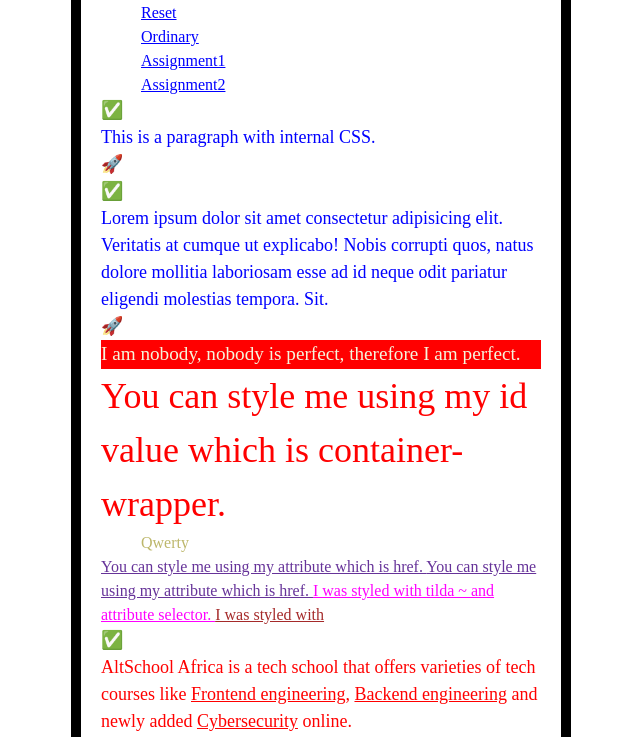
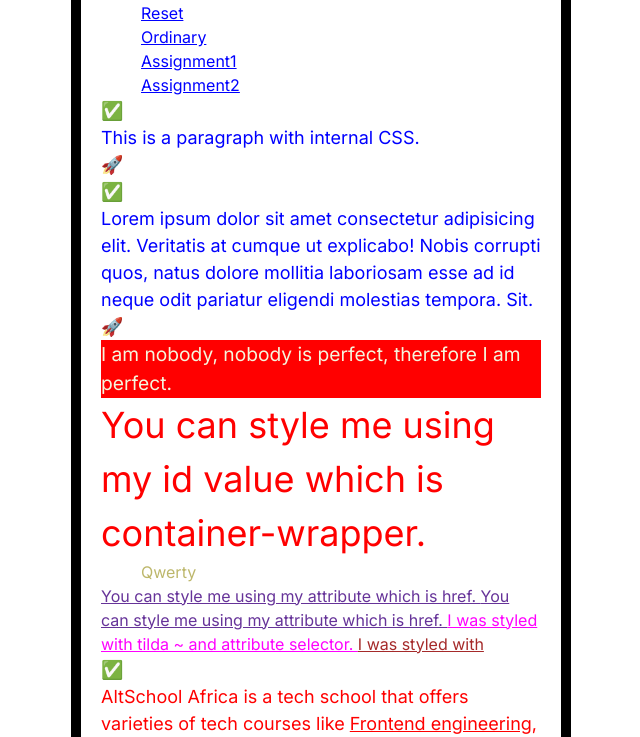
Before and after one commit to Oluwasetemi/specialized-today, a plain HTML site: page index.html in a window 1280 px wide. Shown: the part 126-863 px from the top of the page, without its empty margins (319-959 px from the left). Drawn offline with Linux system fonts and the light colour scheme.

Commit message:
This a commit message

```diff
--- a/index.css
+++ b/index.css
@@ -76,7 +76,10 @@ h6 {
   margin: 0;
   padding: 0;
   box-sizing: border-box;
+  font-family: "Inter", serif;
 }
+
+
 
 p {
   color: red;
--- a/index.html
+++ b/index.html
@@ -1,5 +1,6 @@
 <!DOCTYPE html>
 <html lang="en">
+
     <head>
         <meta charset="UTF-8">
         <meta name="viewport" content="width=device-width, initial-scale=1.0">
@@ -8,7 +9,13 @@
 
         </style>
         <link rel="stylesheet" href="./index.css">
+        <link rel="preconnect" href="https://fonts.googleapis.com">
+        <link rel="preconnect" href="https://fonts.gstatic.com" crossorigin>
+        <link
+            href="https://fonts.googleapis.com/css2?family=Inter:ital,opsz,wght@0,14..32,100..900;1,14..32,100..900&display=swap"
+            rel="stylesheet">
     </head>
+
     <body>
         <div class="content">
             <h1>Intro to CSS with Ramon</h1>
@@ -22,8 +29,10 @@
 
                 </ul>
             </nav>
-          <p title="a para" lang="en" >This is a paragraph with internal CSS.</p>
-          <p>Lorem ipsum dolor sit amet consectetur adipisicing elit. Veritatis at cumque ut explicabo! Nobis corrupti quos, natus dolore mollitia laboriosam esse ad id neque odit pariatur eligendi molestias tempora. Sit.</p>
+            <p title="a para" lang="en">This is a paragraph with internal CSS.</p>
+            <p>Lorem ipsum dolor sit amet consectetur adipisicing elit. Veritatis at cumque ut explicabo! Nobis corrupti
+                quos, natus dolore mollitia laboriosam esse ad id neque odit pariatur eligendi molestias tempora. Sit.
+            </p>
 
             <div class="my-css-rule1">
 
@@ -37,7 +46,7 @@
                 </span>
             </div>
 
-        <nav class="title" >
+            <nav class="title">
                 <ul>
                     <li>Qwerty</li>
                 </ul>
@@ -77,4 +86,5 @@
             </section>
         </div>
     </body>
+
 </html>
```
Lines whose indentation alone changed are shown as unchanged.
